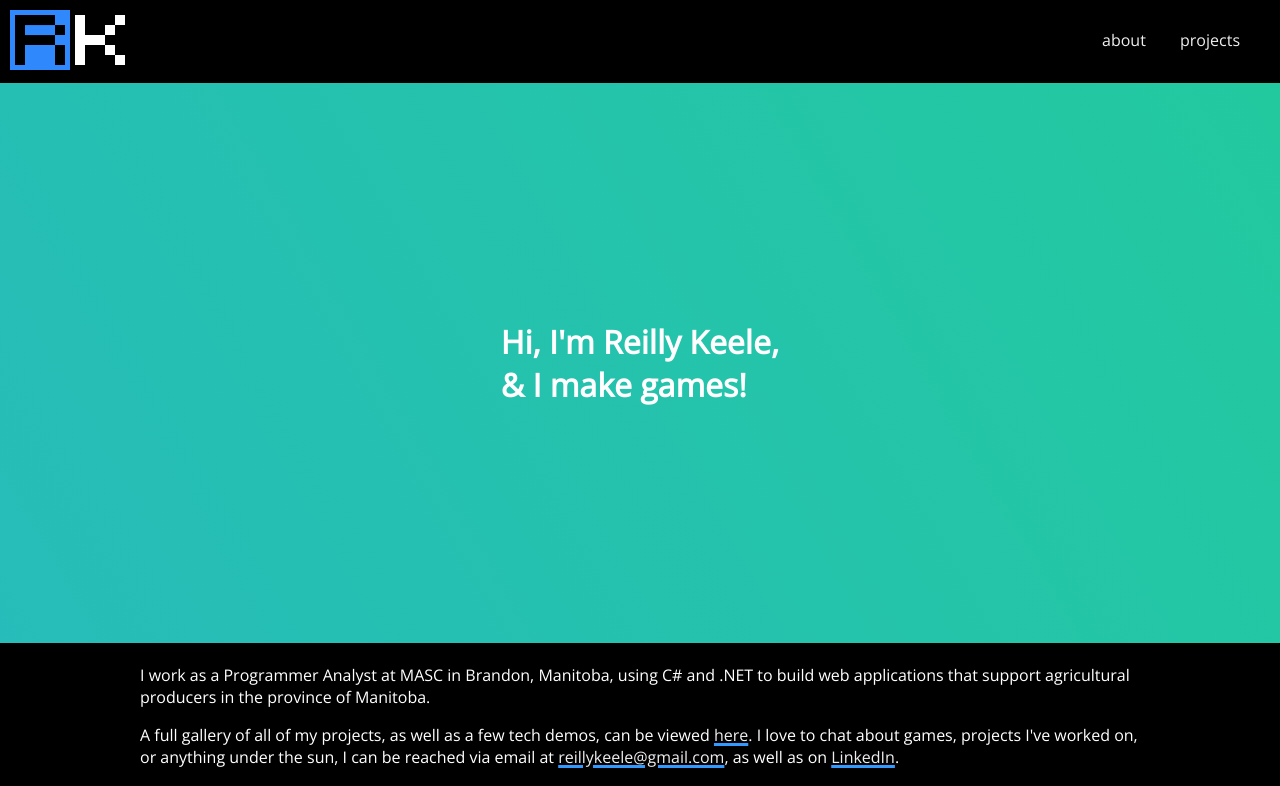
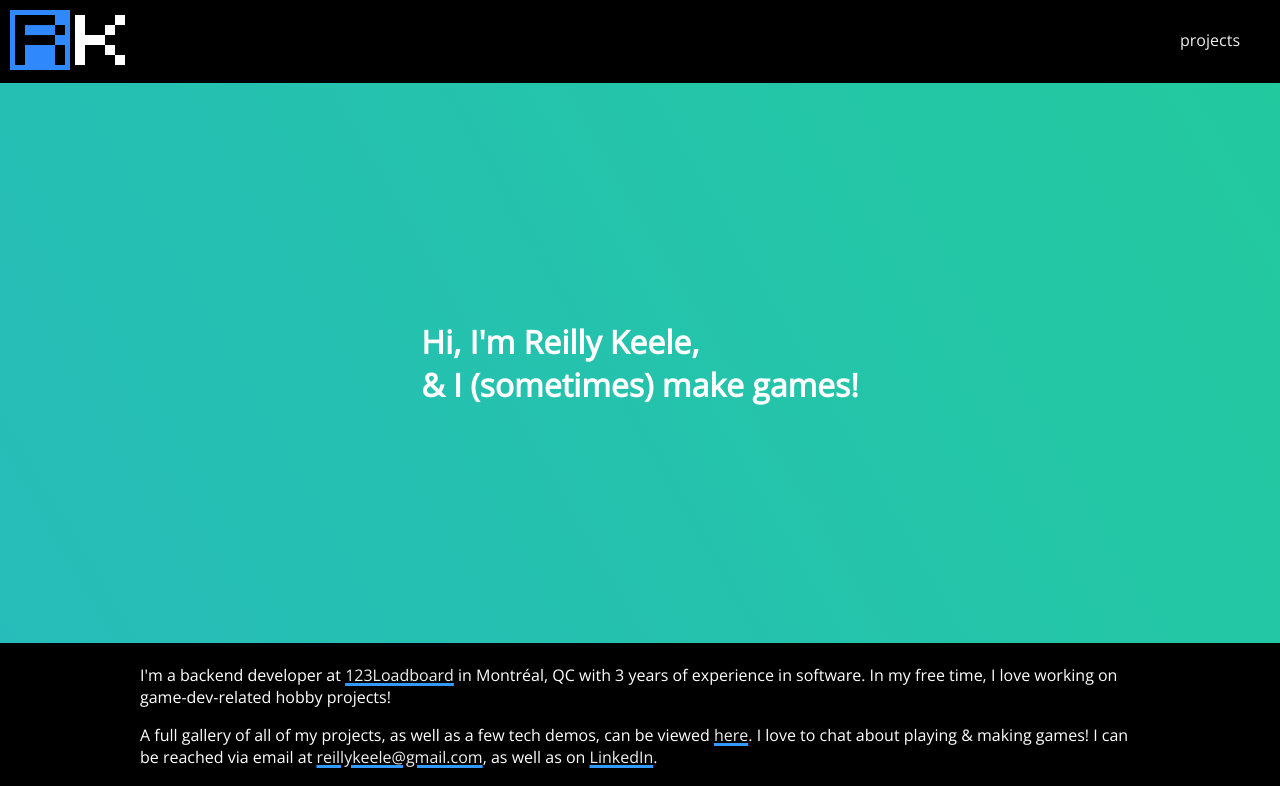
Before and after one commit to reillykeele/reillykeele.github.io, a plain HTML site: page index.html in a window 1280 px wide. Shown: the top 786 px of the page. Drawn offline with nearby package versions, Linux system fonts and the light colour scheme.

Commit message:
Update index.html with new job!

```diff
--- a/index.html
+++ b/index.html
@@ -25,7 +25,7 @@
         <div class="menu-bar">
             <a href="index.html"><img src="img/rk.svg" height="60"></a>
             <ul>
-                <li><a href="about.html">about</a></li>
+                <!-- <li><a href="about.html">about</a></li> -->
                 <li><a href="projects.html">projects</a></li>
                 <!-- <li><a target="_blank" href="reilly-keele-resume.pdf">resume</a></li> -->
             </ul>
@@ -37,17 +37,17 @@
         <div class="banner tall">
             <div class="gradient-container center">
                 <h1>
-                    Hi, I'm Reilly Keele, <br> & I make games!
+                    Hi, I'm Reilly Keele, <br> & I (sometimes) make games!
                 </h1>
             </div>
         </div>
 
         <div class="home-content-section" style="padding-top: 5px;">
             <p>
-                I work as a Programmer Analyst at MASC in Brandon, Manitoba, using C# and .NET to build web applications that support agricultural producers in the province of Manitoba.
+                I'm a backend developer at <a href="https://www.123loadboard.com/">123Loadboard</a> in Montréal, QC with 3 years of experience in software. In my free time, I love working on game-dev-related hobby projects!
             </p>
             <p>
-                A full gallery of all of my projects, as well as a few tech demos, can be viewed <a href="projects.html">here</a>. I love to chat about games, projects I've worked on, or anything under the sun, I can be reached via email at <a href="mailto:reillykeele@gmail.com">reillykeele@gmail.com</a>,
+                A full gallery of all of my projects, as well as a few tech demos, can be viewed <a href="projects.html">here</a>. I love to chat about playing & making games! I can be reached via email at <a href="mailto:reillykeele@gmail.com">reillykeele@gmail.com</a>,
                 as well as on <a href="https://www.linkedin.com/in/reilly-keele/">LinkedIn</a>.
             </p>
         </div>
```
